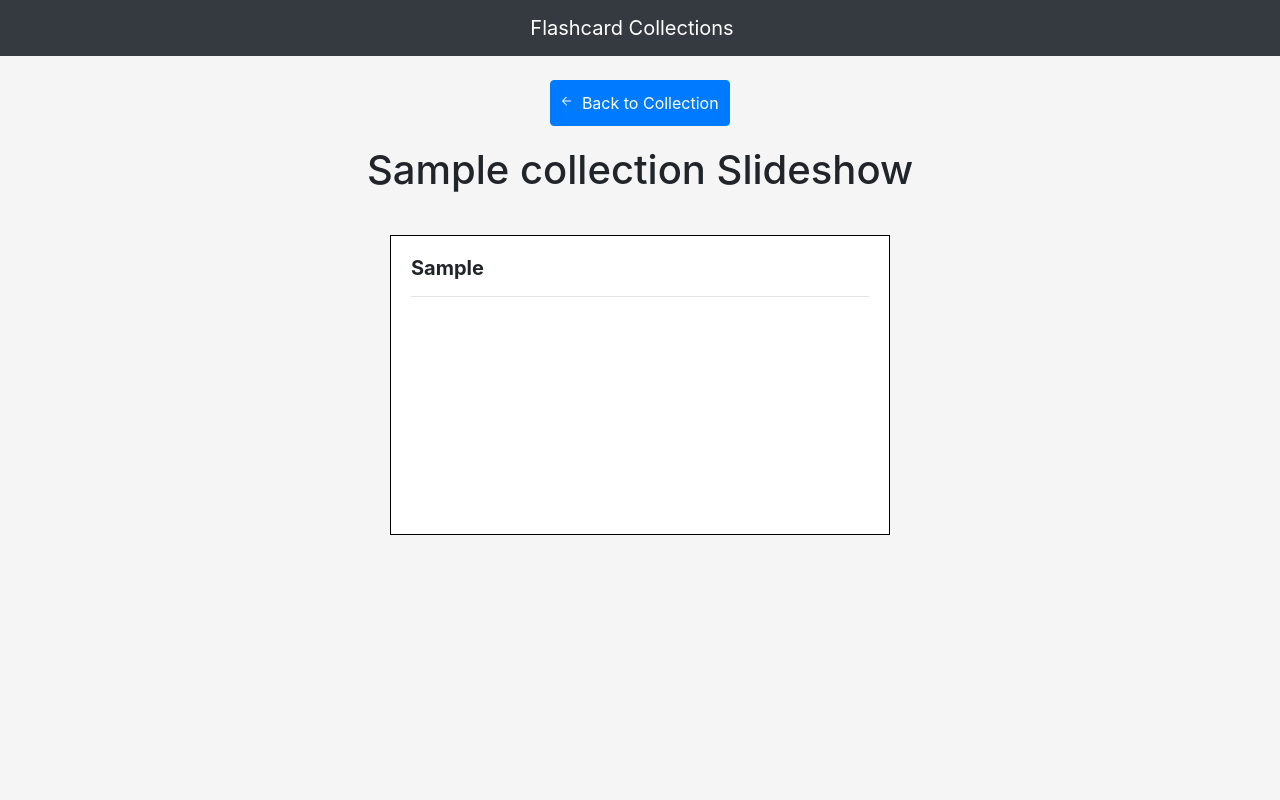
After one commit to f0ti/flashcards, a Flask app: page /collection/1/slideshow in a window 1280 px wide. The commit adds this page. Run offline with Flask 3, Linux system fonts and the light colour scheme; tables that the repository leaves empty hold one stand-in row (values such as "Sample post"); some libraries are stand-ins or nearby versions.

Commit message:
slideshow flashcards

```diff
--- a/app.py
+++ b/app.py
@@ -1,8 +1,8 @@
 import os
 import json
-import requests
+import random
 
-from flask import Flask, render_template, request, redirect, url_for, flash
+from flask import Flask, render_template, request, redirect, url_for, jsonify
 from flask_sqlalchemy import SQLAlchemy
 from flask_migrate import Migrate
 from dotenv import load_dotenv
@@ -100,5 +100,12 @@ def delete_flashcard(collection_id, flashcard_id):
     return redirect(url_for('flashcards', collection_id=collection_id))
 
 
+@app.route('/collection/<int:collection_id>/slideshow', methods=['GET'])
+def slideshow(collection_id):
+    collection = Collection.query.get_or_404(collection_id)
+
+    return render_template('slideshow.html', collection=collection)
+
+
 if __name__ == '__main__':
     app.run(debug=True)
--- a/templates/add_collection.html
+++ b/templates/add_collection.html
@@ -54,7 +54,6 @@
 
     </div>
 
-
     <script src="https://code.jquery.com/jquery-3.5.1.slim.min.js"></script>
     <script src="https://stackpath.bootstrapcdn.com/bootstrap/4.5.0/js/bootstrap.min.js"></script>
     <script src="{{ url_for('static', filename='script.js') }}"></script>
--- a/templates/edit_collection.html
+++ b/templates/edit_collection.html
@@ -28,10 +28,6 @@
         </form>
     </div>
 
-    <footer class="bg-light text-center mt-4 py-3">
-        <p>Flashcard Collections &copy; 2023</p>
-    </footer>
-
     <script src="https://code.jquery.com/jquery-3.5.1.slim.min.js"></script>
     <script src="https://stackpath.bootstrapcdn.com/bootstrap/4.5.0/js/bootstrap.min.js"></script>
     <script src="{{ url_for('static', filename='script.js') }}"></script>
--- a/templates/flashcards.html
+++ b/templates/flashcards.html
@@ -36,7 +36,10 @@
     <div class="container mt-4">
         <h1>{{ collection.name }} Flashcards</h1>
         <hr>
-        <a href="{{ url_for('index') }}" class="btn btn-primary mb-4">Back to Collections</a>
+        <a href="{{ url_for('index') }}" class="btn btn-primary mb-4"><svg xmlns="http://www.w3.org/2000/svg" width="16" height="16" fill="currentColor" class="bi bi-arrow-left" viewBox="0 0 16 16">
+            <path fill-rule="evenodd" d="M15 8a.5.5 0 0 0-.5-.5H2.707l3.147-3.146a.5.5 0 1 0-.708-.708l-4 4a.5.5 0 0 0 0 .708l4 4a.5.5 0 0 0 .708-.708L2.707 8.5H14.5A.5.5 0 0 0 15 8z"/>
+          </svg> Back to Collections</a>
+        <a href="{{ url_for('slideshow', collection_id=collection.id) }}" class="btn btn-info mb-4">Slideshow</a>
 
         <form method="post" action="{{ url_for('flashcards', collection_id=collection.id) }}">
             <div class="form-row">
--- a/templates/index.html
+++ b/templates/index.html
@@ -91,9 +91,10 @@
                         <form class="d-inline" action="{{ url_for('delete_collection', collection_id=collection.id) }}" method="post">
                             <button class="btn btn-danger" type="submit">Delete</button>
                         </form>
+
+                        <a href="{{ url_for('slideshow', collection_id=collection.id) }}" class="btn btn-info">Slideshow</a>
                     </div>
                 </div>
-                        </a>
             </div>
             {% endfor %}
         {% else %}
--- /dev/null
+++ b/templates/slideshow.html
@@ -0,0 +1,135 @@
+<!DOCTYPE html>
+<html>
+<head>
+  <title>Flashcard Slideshow</title>
+  <link rel="stylesheet" href="https://stackpath.bootstrapcdn.com/bootstrap/4.5.0/css/bootstrap.min.css">
+  <style>
+    body {
+      height: 100vh;
+      background-color: #f5f5f5;
+      font-family: -apple-system, BlinkMacSystemFont, Segoe UI, Roboto, Oxygen, Ubuntu, Cantarell, Fira Sans, Droid Sans, Helvetica Neue, sans-serif;
+    }
+
+    .flashcard {
+      font-size: large;
+      width: 500px;
+      height: 300px;
+      border: 1px solid black;
+      padding: 20px;
+      margin-bottom: 20px;
+      background-color: #fff;
+      cursor: pointer;
+      animation-duration: 0.5s;
+      animation-fill-mode: both;
+    }
+
+    .flashcard:hover {
+      background-color: #f5f5f5;
+    }
+
+    .flashcard-container {
+      display: flex;
+      justify-content: center;
+      align-items: center;
+      flex-direction: column;
+    }
+
+    .slide-in {
+      animation-name: slideIn;
+    }
+
+    .slide-out {
+      animation-name: slideOut;
+    }
+
+    @keyframes slideIn {
+      from {
+        opacity: 0;
+        transform: translateX(100%);
+      }
+      to {
+        opacity: 1;
+        transform: translateX(0);
+      }
+    }
+
+    @keyframes slideOut {
+      from {
+        opacity: 1;
+        transform: translateX(0);
+      }
+      to {
+        opacity: 0;
+        transform: translateX(-100%);
+      }
+    }
+
+    .btn-group {
+      margin-top: 10px;
+      display: flex;
+      justify-content: space-between;
+    }
+
+    .return-button {
+      margin-bottom: 20px;
+    }
+
+    .return-button a {
+      display: inline-block;
+      padding: 10px;
+    }
+
+    .answer {
+        display: none;
+    }
+
+  </style>
+</head>
+<body>
+  <nav class="navbar navbar-expand-lg navbar-dark bg-dark justify-content-center">
+    <a class="navbar-brand" href="{{ url_for('index') }}">Flashcard Collections</a>
+  </nav>
+
+  <div class="container mt-4 flashcard-container">
+    <div class="return-button">
+      <a href="{{ url_for('flashcards', collection_id=collection.id) }}" class="btn btn-primary"><svg xmlns="http://www.w3.org/2000/svg" width="16" height="16" fill="currentColor" class="bi bi-arrow-left" viewBox="0 0 16 16">
+        <path fill-rule="evenodd" d="M10 4a.5.5 0 0 0-.5-.5H2.707l3.147-3.146a.5.5 0 1 0-.708-.708l-4 4a.5.5 0 0 0 0 .708l4 4a.5.5 0 0 0 .708-.708L2.707 4.5H9.5a.5.5 0 0 0 .5-.5z"/>
+      </svg> Back to Collection</a>
+    </div>
+    <h1>{{ collection.name }} Slideshow</h1>
+    <hr>
+
+    {% if collection.flashcards %}
+      <div class="flashcard slide-in">
+        {% set selected_flashcard = collection.flashcards | random %}
+        <h3 style="font-size: 20px;font-weight: bold;">{{ selected_flashcard.front }}</h3>
+        <hr><br>
+        <p class="answer">{{ selected_flashcard.back }}</p>
+      </div>
+
+      <div class="btn-group">
+        {% if collection.flashcards|length > 1 %}
+          <button class="btn btn-primary" onClick="window.location.reload();">Show Random</button>
+        {% endif %}
+      </div>
+
+    {% else %}
+      <p>No flashcards found in this collection.</p>
+    {% endif %}
+  </div>
+
+  <script src="https://code.jquery.com/jquery-3.5.1.slim.min.js"></script>
+  <script src="https://stackpath.bootstrapcdn.com/bootstrap/4.5.0/js/bootstrap.min.js"></script>
+  <script>
+    var flashcards = document.querySelectorAll('.flashcard');
+    var currentIndex = 0;
+
+    function toggleAnswer() {
+      var answer = flashcards[currentIndex].querySelector('.answer');
+      answer.style.display = answer.style.display === 'none' ? 'block' : 'none';
+    }
+
+    flashcards[currentIndex].addEventListener('click', toggleAnswer);
+  </script>
+</body>
+</html>
```
Lines whose indentation alone changed are shown as unchanged.
